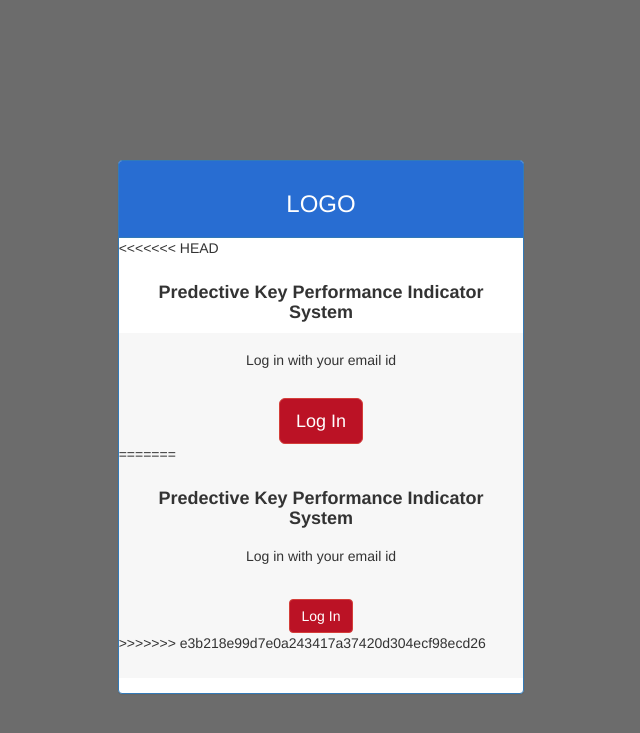
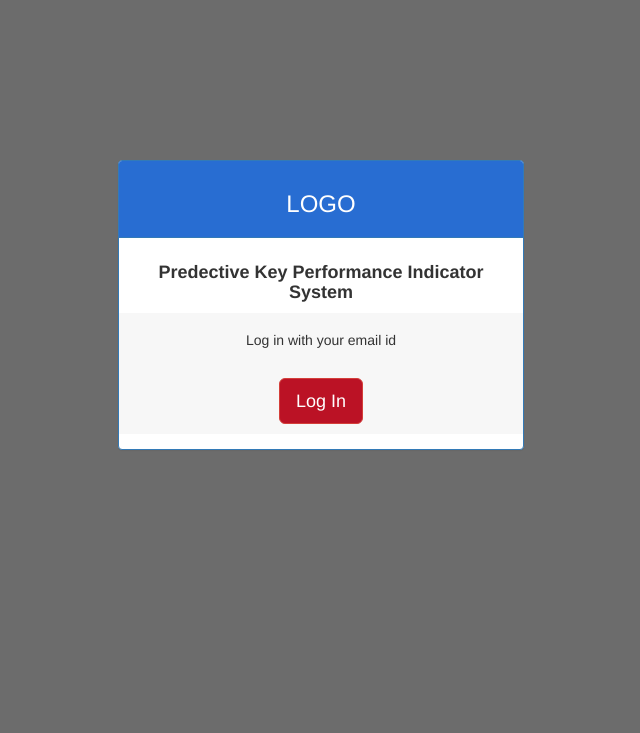
Before and after one commit to nandini8/awsdjango, a Django app: page / in a window 1280 px wide. Shown: the top 733 px of the page, without its empty margins (319-959 px from the left). Run offline with Django 3.2, Linux system fonts and the light colour scheme; some libraries are stand-ins or nearby versions.

Commit message:
LOGIN page

```diff
--- a/templates/kpi_app/login.html
+++ b/templates/kpi_app/login.html
@@ -28,7 +28,6 @@
 				<div class="panel-heading" style="background-color: #286dd2">
 					<center><h3>LOGO</h3></center>
 				</div>
-<<<<<<< HEAD
 				<div class="panel-body" >
 					<div class="row text-center" style="padding-left: 30px; padding-right: 30px;">
 						<h4><b>Predective Key Performance Indicator System</b></h4>
@@ -38,17 +37,6 @@
 					</div>
 					<div class="row" style="padding-bottom: 10px; padding-top: 20px; background-color: #f7f7f7;">
 						<center><a href="/accounts/login/" class="btn btn-danger btn-lg" style="background-color: #bb1225">Log In</a></center>
-=======
-				<div class="panel-body">
-					<div class="row text-center" style="padding-left: 30px; padding-right: 30px">
-						<h4><b>Predective Key Performance Indicator System</b></h4>
-					</div>
-					<div class="row text-center">
-						<h5>Log in with your email id</h5>
-					</div>
-					<div class="row" style="padding-top: 25px">
-						<center><a href="/accounts/login/" class="btn btn-danger" style="background-color: #bb1225">Log In</a></center>
->>>>>>> e3b218e99d7e0a243417a37420d304ecf98ecd26
 					</div>
 				</div>
 			</div>
```
